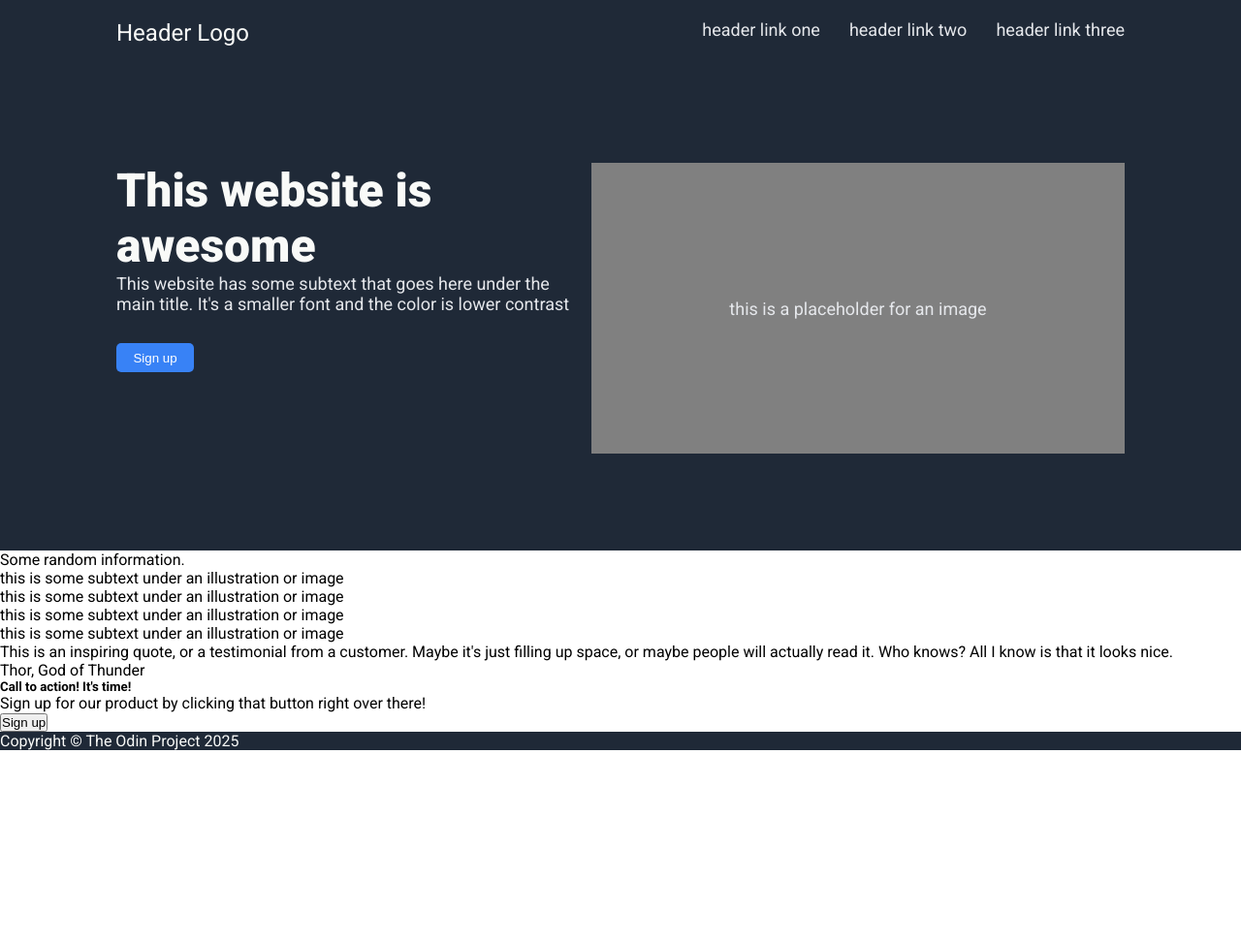
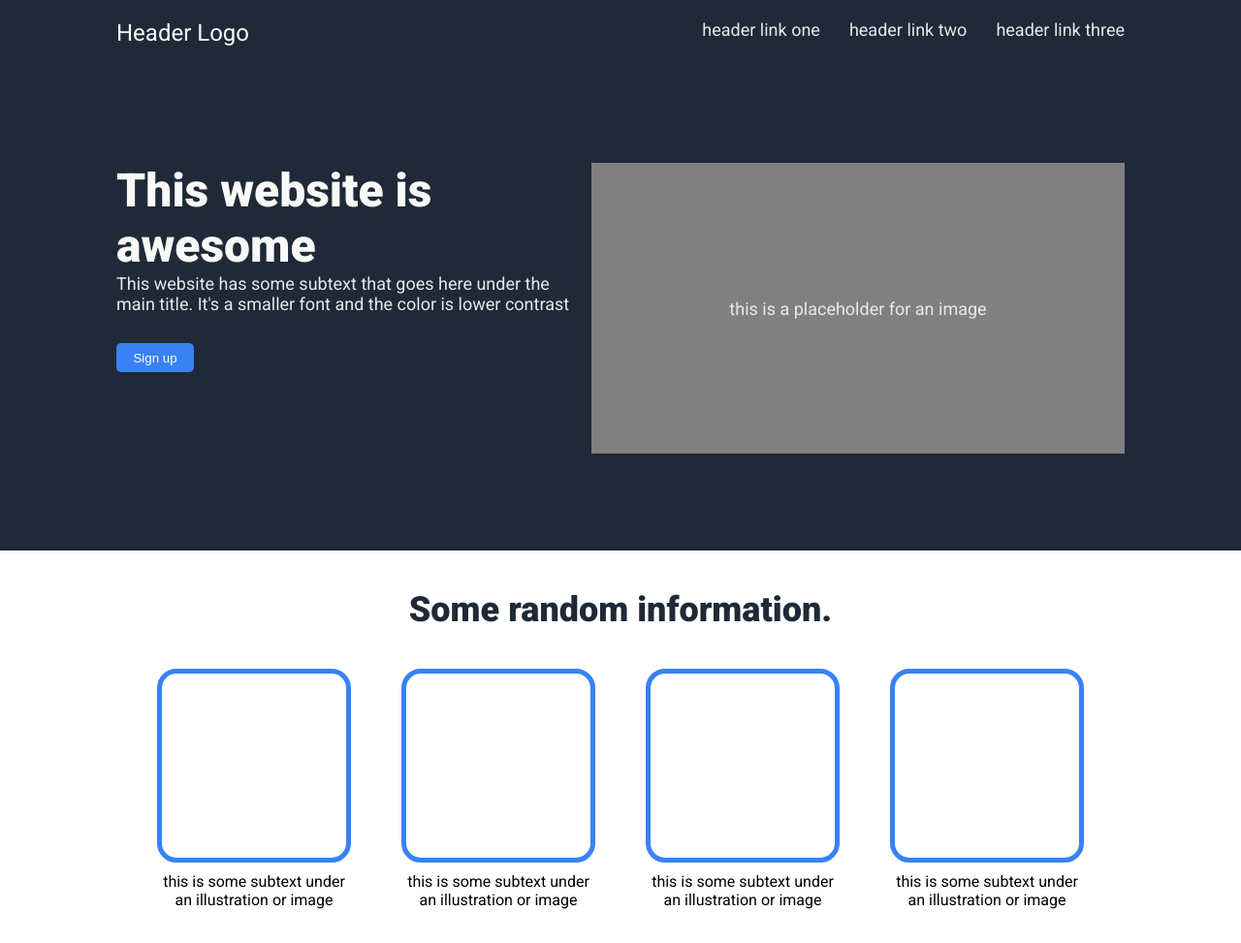
Before and after one commit to vnjodev/odin-landing-page, a plain HTML site: page index.html in a window 1280 px wide. Shown: the top 973 px of the page at 97% size. Before the commit the page ends 800 px from the top, so only its background shows below. Drawn offline with Linux system fonts and the light colour scheme.

Commit message:
Add styling to random information and footer section
Added styling to random information section and
flex properties to it as well to center the items.
The footer's background colour is changed to the
colour of the header and aligned the text at the
center.

```diff
--- a/css/style.css
+++ b/css/style.css
@@ -110,3 +110,56 @@ nav a {
     border-style: none;
     margin-top: 30px;
 }
+
+/* random section */
+
+#random-info-section {
+   text-align: center;
+    margin-top: 40px;
+    color: #1f2937;
+    font-size: 36px;
+    font-weight: 900;
+}
+
+.information-container {
+    display: flex;
+    justify-content: center;
+    gap: 52px;
+    margin: 40px 120px;
+}
+
+.item-info {
+    max-width: 200px;
+}
+
+.info-box {
+    display: flex;
+    border: 5px solid;
+    border-color: #3882f6;
+    height: 200px;
+    width: 200px;
+    max-width: 200px;
+    border-radius: 10%;
+}
+
+.info-text {
+    text-align: center;
+    margin-top: 10px;
+    margin-bottom: 32px;
+}
+
+
+
+
+
+
+/* footer */
+
+footer {
+    display: flex;
+    justify-content: center;
+    align-items: center;
+    bottom: 0;
+    left: 0;
+    height: 60px;
+}
```
